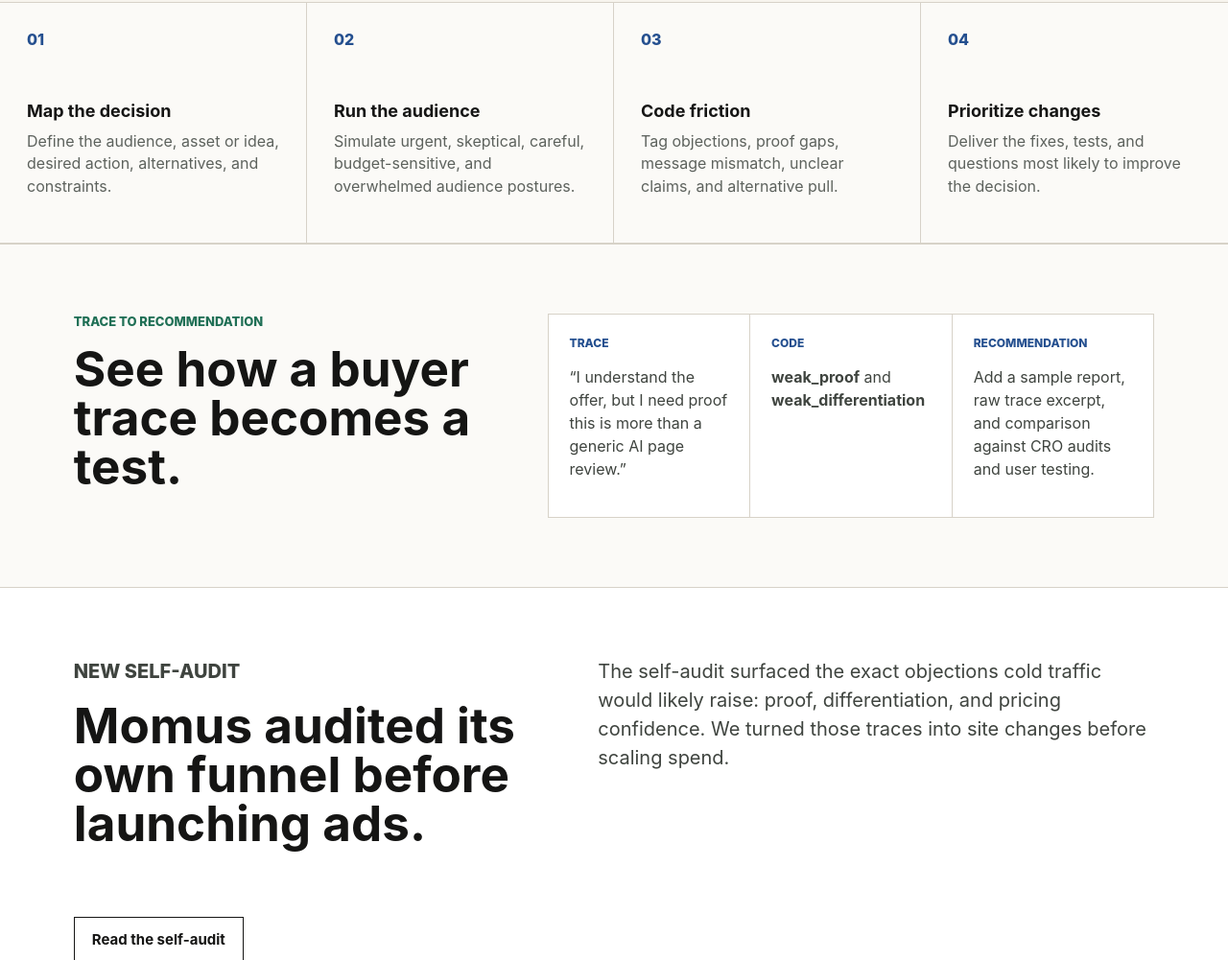
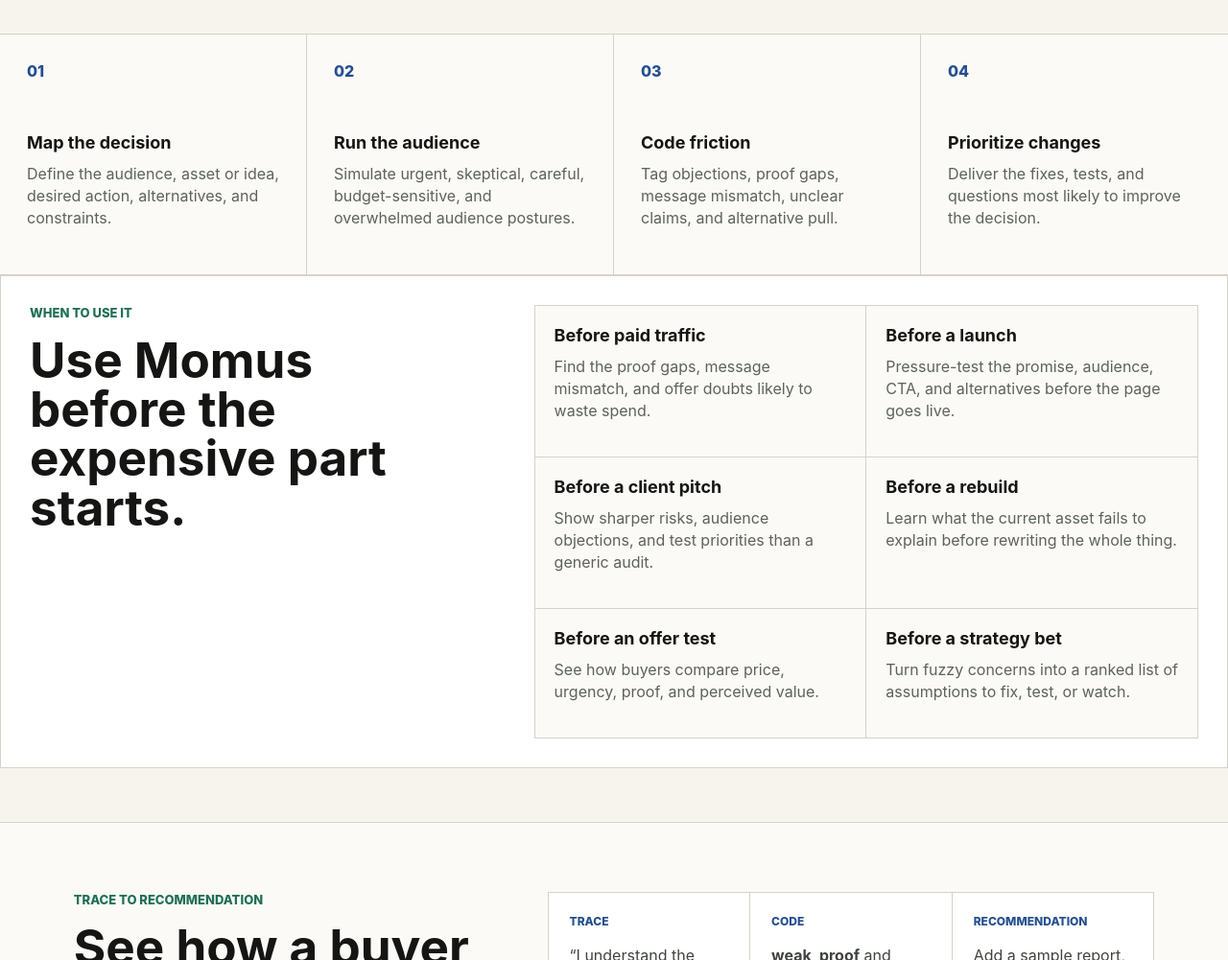
Before and after one commit to redwheelbarroww/momus.studio, a plain HTML site: page index.html in a window 1280 px wide. Shown: the part 1578-2579 px from the top of the page at 96% size. Drawn offline with Linux system fonts and the light colour scheme.

Commit message:
Sharpen homepage use cases

```diff
--- a/index.html
+++ b/index.html
@@ -33,10 +33,10 @@
           <p class="eyebrow">Simulated audience pre-mortems</p>
           <h1 id="hero-title">Know where it will fail before the market tells you.</h1>
           <p class="lede">
-            Give Momus a funnel, offer, campaign, product idea, or business plan. We simulate the
-            audience you care about, then show where the effort is likely to fail, what people
-            understand, what they doubt, what they compare against, and what to change before you
-            spend more time or money.
+            Momus is a failure forecast for marketing and business decisions. Give us a funnel,
+            offer, campaign, product idea, or plan; we simulate the audience you care about, then
+            show where the effort is likely to fail, what people understand, what they doubt, what
+            they compare against, and what to change before you spend more time or money.
           </p>
           <div class="actions" aria-label="Primary actions">
             <a class="button primary" href="./apply.html">Pressure-test an idea</a>
@@ -104,6 +104,39 @@
           <h3>Prioritize changes</h3>
           <p>Deliver the fixes, tests, and questions most likely to improve the decision.</p>
         </article>
+      </section>
+
+      <section class="use-case-band" aria-labelledby="use-cases-title">
+        <div>
+          <p class="section-label">When to use it</p>
+          <h2 id="use-cases-title">Use Momus before the expensive part starts.</h2>
+        </div>
+        <div class="use-case-grid">
+          <article>
+            <h3>Before paid traffic</h3>
+            <p>Find the proof gaps, message mismatch, and offer doubts likely to waste spend.</p>
+          </article>
+          <article>
+            <h3>Before a launch</h3>
+            <p>Pressure-test the promise, audience, CTA, and alternatives before the page goes live.</p>
+          </article>
+          <article>
+            <h3>Before a client pitch</h3>
+            <p>Show sharper risks, audience objections, and test priorities than a generic audit.</p>
+          </article>
+          <article>
+            <h3>Before a rebuild</h3>
+            <p>Learn what the current asset fails to explain before rewriting the whole thing.</p>
+          </article>
+          <article>
+            <h3>Before an offer test</h3>
+            <p>See how buyers compare price, urgency, proof, and perceived value.</p>
+          </article>
+          <article>
+            <h3>Before a strategy bet</h3>
+            <p>Turn fuzzy concerns into a ranked list of assumptions to fix, test, or watch.</p>
+          </article>
+        </div>
       </section>
 
       <section class="proof-path" aria-label="Trace to recommendation example">
```
